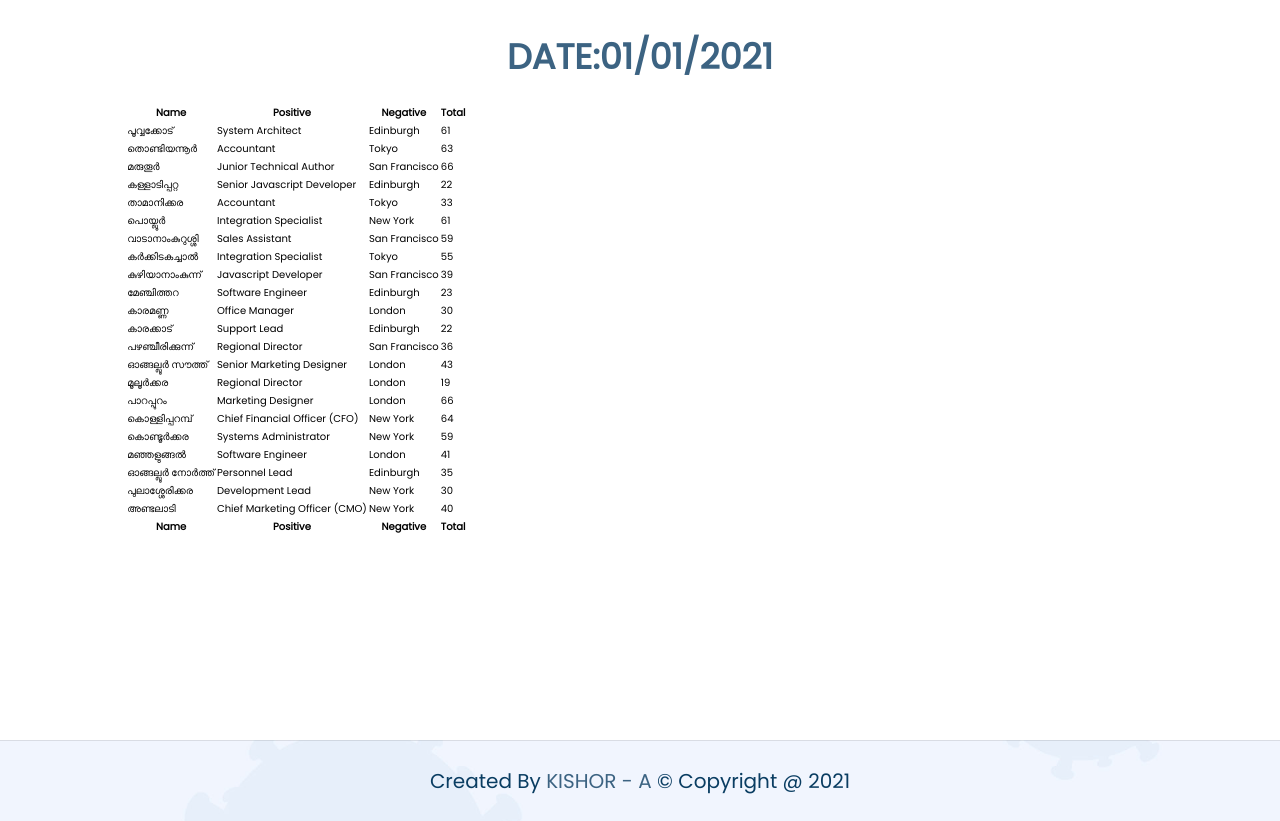
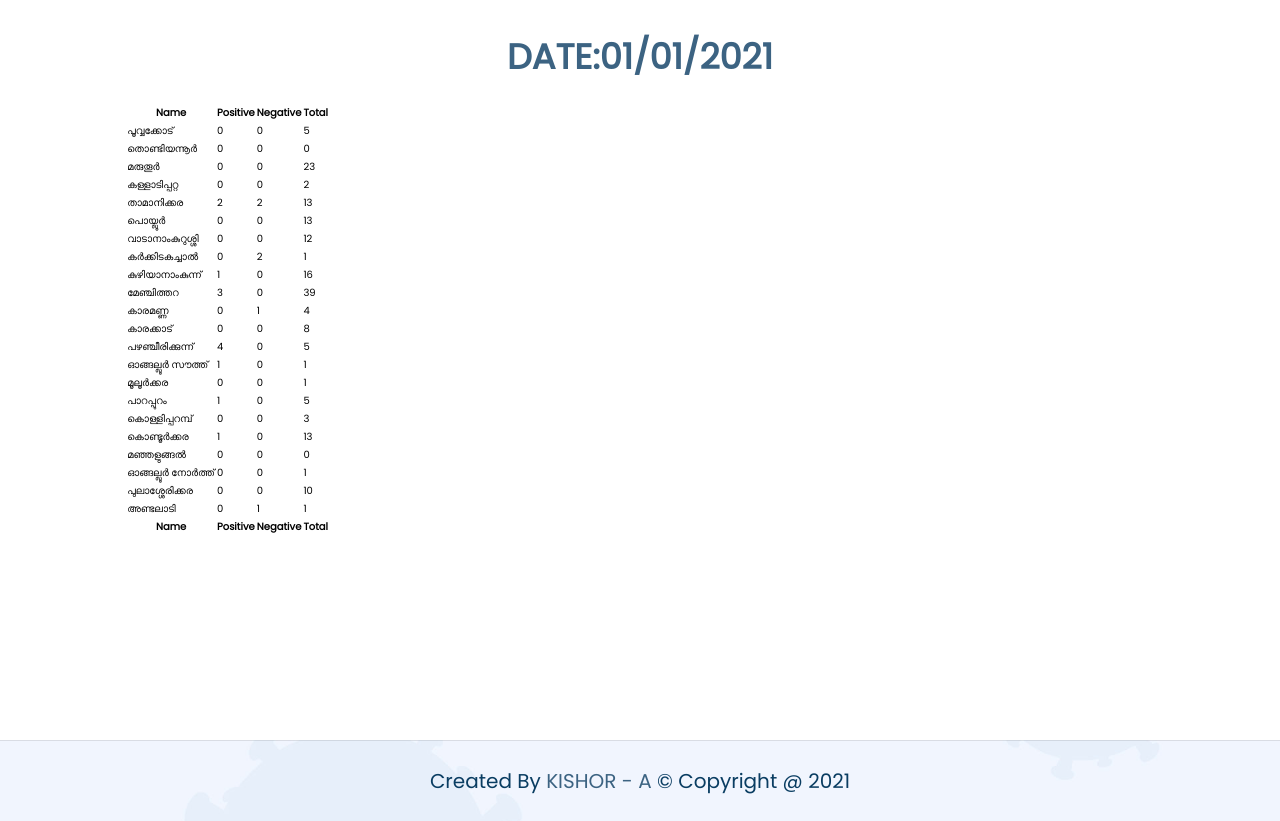
Before and after one commit to kaklika/ongallur, a plain HTML site: page dash.html in a window 1280 px wide. Shown: the part 1960-2781 px from the top of the page. Drawn offline with nearby package versions, Linux system fonts and the light colour scheme; a script that the page names is missing.

Commit message:
Add files via upload

```diff
--- a/dash.html
+++ b/dash.html
@@ -40,34 +40,34 @@
 
 <section class="prevent" id="dash">
 
-    <h1 class="heading"> Instant Check </h1>
+    <h1 class="heading"> Covid Cases </h1>
 
     <div class="box-container">
 
 
         <div class="box">
-            <img src="images/pre-3.png" alt="">
+            <img src="images/new.png" alt="">
             <h3>ഇന്ന് രോഗബാധിതർ</h3>
-            <h3>15</h3>
+            <h3>13</h3>
         </div>
 
 
         <div class="box">
-            <img src="images/pre-5.png" alt="">
+            <img src="images/recov.png" alt="">
             <h3>ഇന്ന് രോഗമുക്തി</h3>
-            <h3>12</h3>
+            <h3>6</h3>
         </div>
 
         <div class="box">
-            <img src="images/pre-1.png" alt="">
+            <img src="images/alert.png" alt="">
             <h3>ആകെ മരണം</h3>
-            <h3>1</h3>
+            <h3>0</h3>
         </div>
 
         <div class="box">
-            <img src="images/pre-1.png" alt="">
-            <h3>ആകെ കോവിഡ് ബാധിതർ</h3>
-            <h3>145</h3>
+            <img src="images/total_clinic.png" alt="">
+            <h3>ചികിത്സയിൽ ഉള്ളവർ</h3>
+            <h3>176</h3>
         </div>
 
     </div>
@@ -109,135 +109,135 @@
                 <tbody>
                     <tr>
                         <td>പൂവ്വക്കോട്</td>
-                        <td>System Architect</td>
-                        <td>Edinburgh</td>
-                        <td>61</td>
+                        <td>0</td>
+                        <td>0</td>
+                        <td>5</td>
                     </tr>
                     <tr>
                         <td>തൊണ്ടിയന്നൂർ</td>
-                        <td>Accountant</td>
-                        <td>Tokyo</td>
-                        <td>63</td>
+                        <td>0</td>
+                        <td>0</td>
+                        <td>0</td>
                     </tr>
                     <tr>
                         <td>മരുതൂർ</td>
-                        <td>Junior Technical Author</td>
-                        <td>San Francisco</td>
-                        <td>66</td>
+                        <td>0</td>
+                        <td>0</td>
+                        <td>23</td>
                     </tr>
                     <tr>
                         <td>കള്ളാടിപ്പറ്റ</td>
-                        <td>Senior Javascript Developer</td>
-                        <td>Edinburgh</td>
-                        <td>22</td>
+                        <td>0</td>
+                        <td>0</td>
+                        <td>2</td>
                     </tr>
                     <tr>
                         <td>താമാനിക്കര</td>
-                        <td>Accountant</td>
-                        <td>Tokyo</td>
-                        <td>33</td>
+                        <td>2</td>
+                        <td>2</td>
+                        <td>13</td>
                     </tr>
                     <tr>
                         <td>പൊയ്ലൂർ </td>
-                        <td>Integration Specialist</td>
-                        <td>New York</td>
-                        <td>61</td>
+                        <td>0</td>
+                        <td>0</td>
+                        <td>13</td>
                     </tr>
                     <tr>
                         <td>വാടാനാംകുറുശ്ശി</td>
-                        <td>Sales Assistant</td>
-                        <td>San Francisco</td>
-                        <td>59</td>
+                        <td>0</td>
+                        <td>0</td>
+                        <td>12</td>
                     </tr>
                     <tr>
                         <td>കർക്കിടകച്ചാൽ</td>
-                        <td>Integration Specialist</td>
-                        <td>Tokyo</td>
-                        <td>55</td>
+                        <td>0</td>
+                        <td>2</td>
+                        <td>1</td>
                     </tr>
                     <tr>
                         <td>കുഴിയാനാംകുന്ന്</td>
-                        <td>Javascript Developer</td>
-                        <td>San Francisco</td>
+                        <td>1</td>
+                        <td>0</td>
+                        <td>16</td>
+                    </tr>
+                    <tr>
+                        <td>മേഞ്ചിത്തറ</td>
+                        <td>3</td>
+                        <td>0</td>
                         <td>39</td>
                     </tr>
                     <tr>
-                        <td>മേഞ്ചിത്തറ</td>
-                        <td>Software Engineer</td>
-                        <td>Edinburgh</td>
-                        <td>23</td>
-                    </tr>
-                    <tr>
                         <td>കാരമണ്ണ</td>
-                        <td>Office Manager</td>
-                        <td>London</td>
-                        <td>30</td>
+                        <td>0</td>
+                        <td>1</td>
+                        <td>4</td>
                     </tr>
                     <tr>
                         <td>കാരക്കാട്</td>
-                        <td>Support Lead</td>
-                        <td>Edinburgh</td>
-                        <td>22</td>
+                        <td>0</td>
+                        <td>0</td>
+                        <td>8</td>
                     </tr>
                     <tr>
                         <td>പഴഞ്ചീരിക്കുന്ന്</td>
-                        <td>Regional Director</td>
-                        <td>San Francisco</td>
-                        <td>36</td>
+                        <td>4</td>
+                        <td>0</td>
+                        <td>5</td>
                     </tr>
                     <tr>
                         <td>ഓങ്ങല്ലൂർ സൗത്ത്</td>
-                        <td>Senior Marketing Designer</td>
-                        <td>London</td>
-                        <td>43</td>
+                        <td>1</td>
+                        <td>0</td>
+                        <td>1</td>
                     </tr>
                     <tr>
                         <td>മൂലൂർക്കര</td>
-                        <td>Regional Director</td>
-                        <td>London</td>
-                        <td>19</td>
+                        <td>0</td>
+                        <td>0</td>
+                        <td>1</td>
                     </tr>
                     <tr>
                         <td>പാറപ്പുറം</td>
-                        <td>Marketing Designer</td>
-                        <td>London</td>
-                        <td>66</td>
+                        <td>1</td>
+                        <td>0</td>
+                        <td>5</td>
                     </tr>
                     <tr>
                         <td>കൊള്ളിപ്പറമ്പ്</td>
-                        <td>Chief Financial Officer (CFO)</td>
-                        <td>New York</td>
-                        <td>64</td>
+                        <td>0</td>
+                        <td>0</td>
+                        <td>3</td>
                     </tr>
                     <tr>
                         <td>കൊണ്ടൂർക്കര</td>
-                        <td>Systems Administrator</td>
-                        <td>New York</td>
-                        <td>59</td>
+                        <td>1</td>
+                        <td>0</td>
+                        <td>13</td>
                     </tr>
                     <tr>
                         <td>മഞ്ഞളുങ്ങൽ</td>
-                        <td>Software Engineer</td>
-                        <td>London</td>
-                        <td>41</td>
+                        <td>0</td>
+                        <td>0</td>
+                        <td>0</td>
                     </tr>
                     <tr>
                         <td>ഓങ്ങല്ലൂർ നോർത്ത്</td>
-                        <td>Personnel Lead</td>
-                        <td>Edinburgh</td>
-                        <td>35</td>
+                        <td>0</td>
+                        <td>0</td>
+                        <td>1</td>
                     </tr>
                     <tr>
                         <td>പുലാശ്ശേരിക്കര</td>
-                        <td>Development Lead</td>
-                        <td>New York</td>
-                        <td>30</td>
+                        <td>0</td>
+                        <td>0</td>
+                        <td>10</td>
                     </tr>
                     <tr>
                         <td>അണ്ടലാടി</td>
-                        <td>Chief Marketing Officer (CMO)</td>
-                        <td>New York</td>
-                        <td>40</td>
+                        <td>0</td>
+                        <td>1</td>
+                        <td>1</td>
                     </tr>
 
                 </tbody>
```
Also changed, not shown: index.html (+9 -9 lines).
